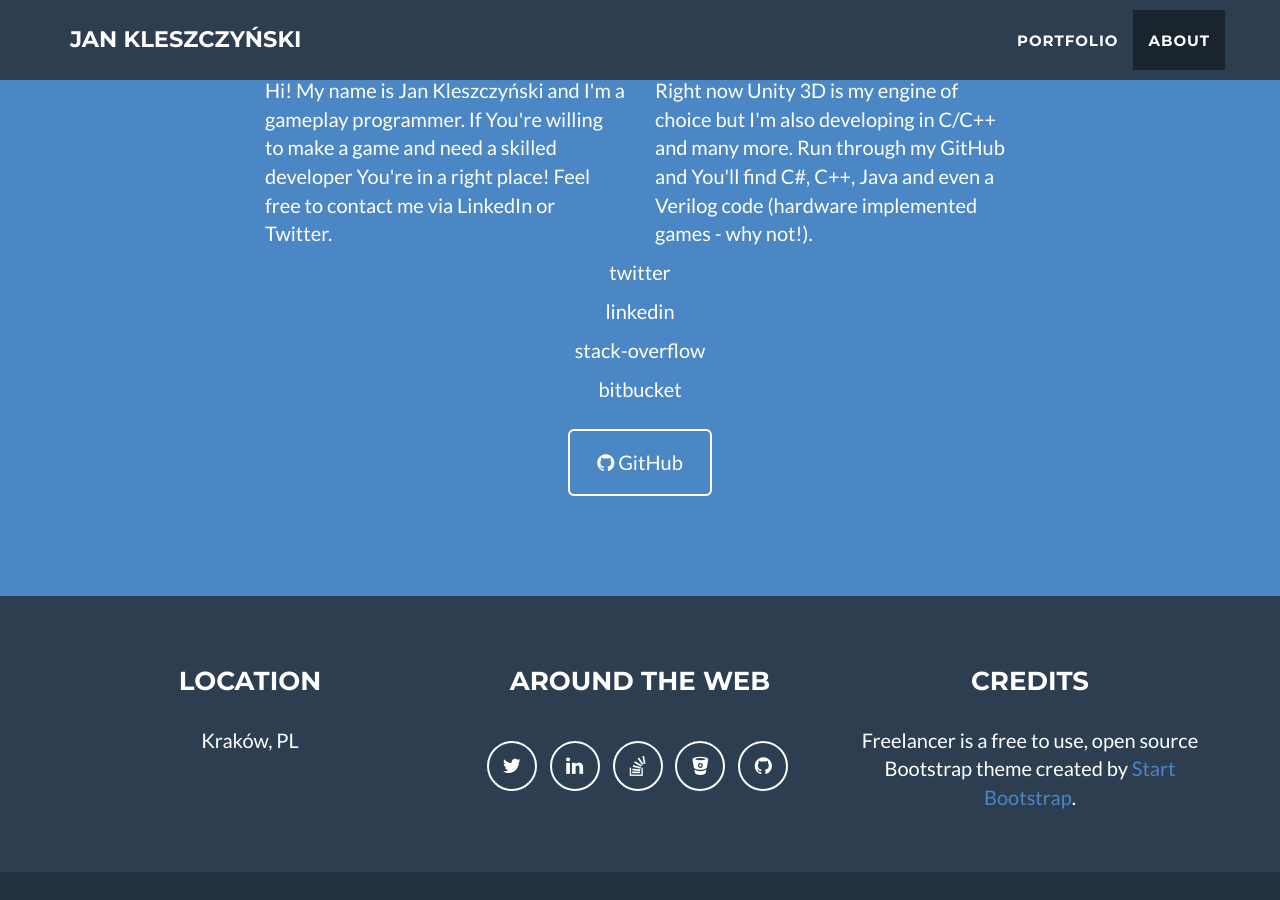
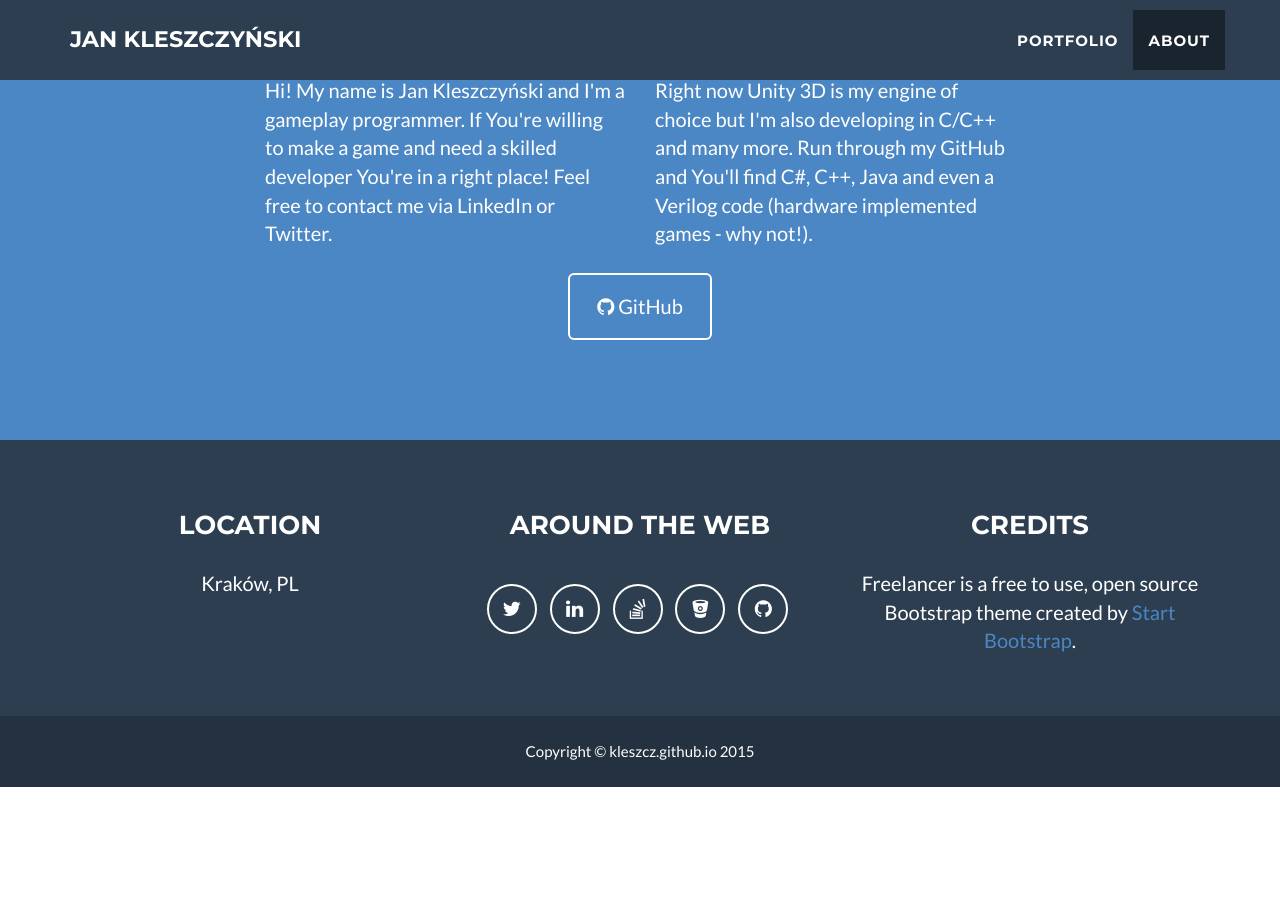
Before and after one commit to kleszcz/kleszcz.github.io, a Jekyll site: the page built from index.html, in a window 1280 px wide and 900 px high, scrolled down 1798 px. Built offline with Jekyll 4.4.1, drawn with Linux system fonts in a browser that asks for light colours; after the commit the page ends 2585 px from its top, so only the background shows below that.

Commit message:
Update about.html
Ugly but effective

```diff
--- a/_includes/about.html
+++ b/_includes/about.html
@@ -15,12 +15,10 @@
                     <p>Right now Unity 3D is my engine of choice but I'm also developing in C/C++ and many more. Run through my GitHub and You'll find C#, C++, Java and even a Verilog code (hardware implemented games - why not!).</p>
                 </div>
                 <div class="col-lg-8 col-lg-offset-2 text-center">
-                    {% for network in site.social | where:"title","github" %}
+                    {% for network in site.social %}
                     {% if network.title == "github" %}
                     <a href="{{ network.url }}" class="btn btn-lg btn-outline">
                         <i class="fa fa-github"></i> GitHub</a>
-                        {% else %}
-                        <p>{{ network.title }}</p>
                     {% endif %}
                     {% endfor %}
                 </div>
```
